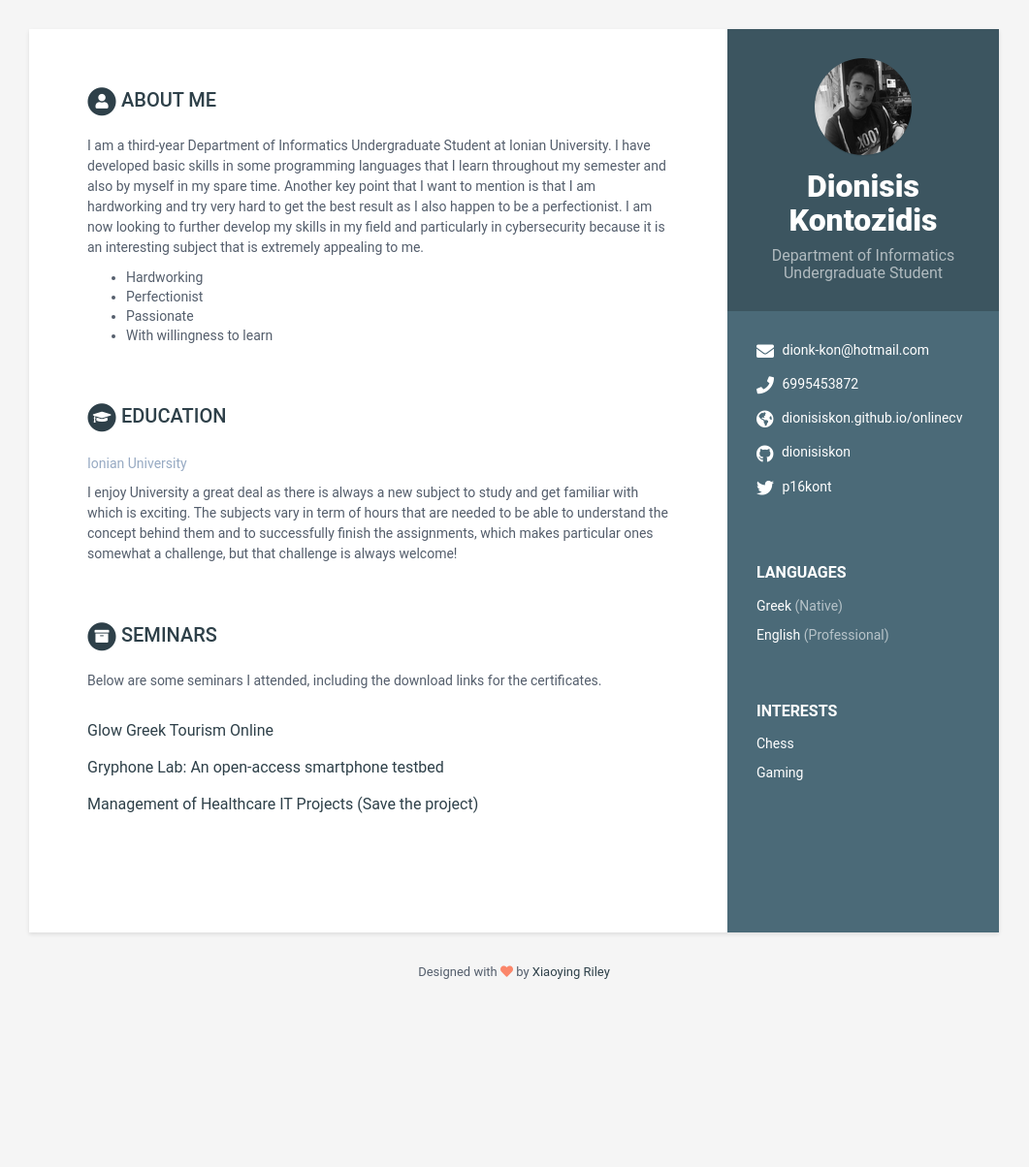
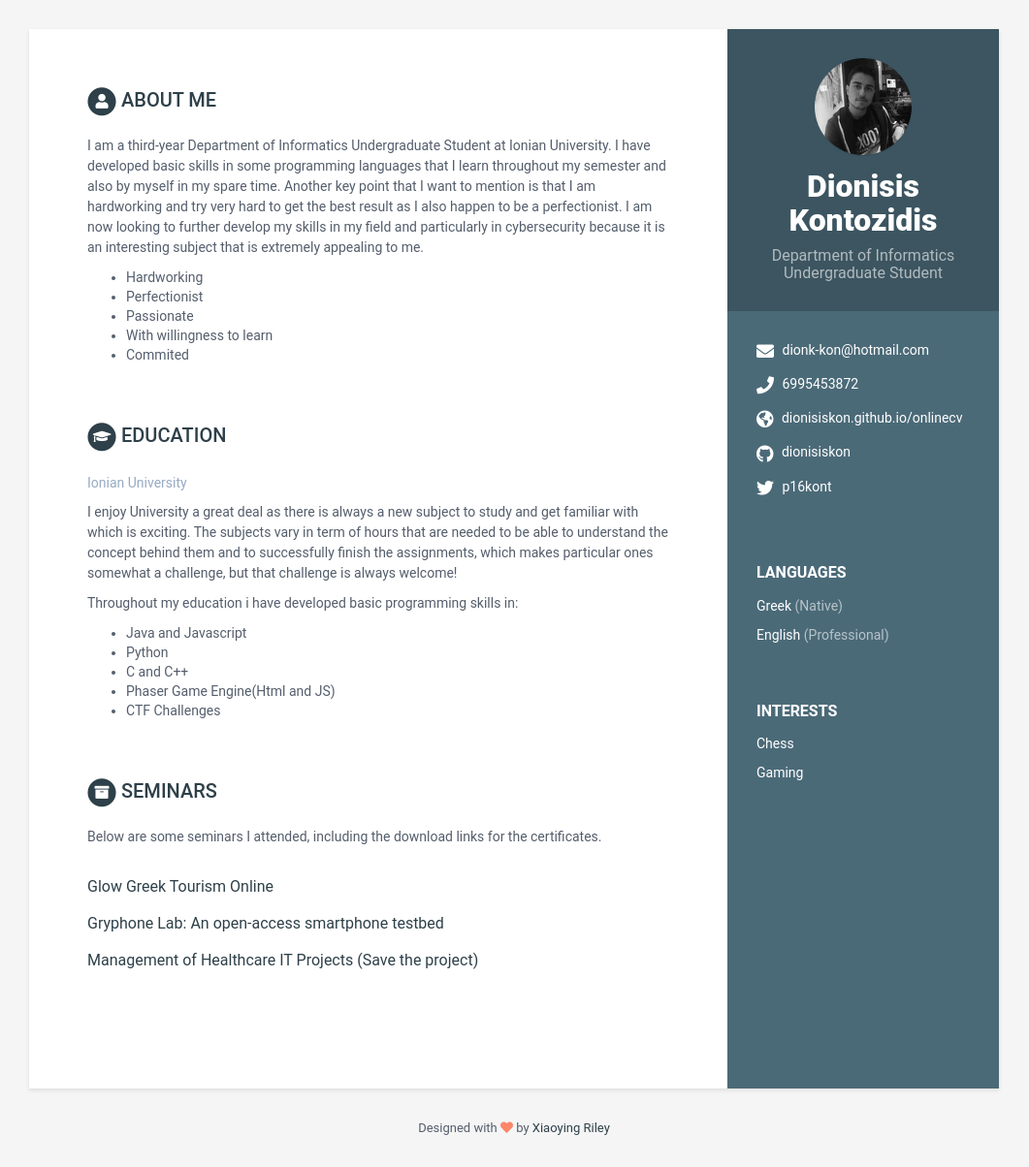
Before and after one commit to dionisiskon/OnlineCV, a Jekyll site: the page built from index.html, in a window 1280 px wide. Shown: the whole page at 97% size, without its empty margins (110-1171 px from the left). Built offline with Jekyll 4.4.1, drawn with Linux system fonts in a browser that asks for light colours; before the commit the page ends 1043 px from its top, so only the background shows below that.

Commit message:
More details included in resume

```diff
--- a/_data/data.yml
+++ b/_data/data.yml
@@ -51,11 +51,11 @@ career-profile:
      Another key point that I want to mention is that I am hardworking and try very hard to get the best result as I also happen to be a perfectionist. I am now looking to further develop my skills in my field and particularly in cybersecurity because it is an interesting subject that is extremely appealing to me.
 
 
-
         - Hardworking
         - Perfectionist
         - Passionate
         - With willingness to learn
+        - Commited
 education:
     - Expected degree: BSc in Computer Science
       university: Ionian University
@@ -64,6 +64,13 @@ education:
         I enjoy University a great deal as there is always a new subject to study and get familiar with which is exciting.
         The subjects vary in term of hours that are needed to be able to understand the concept behind them and to successfully finish the assignments, which makes particular ones somewhat a challenge, but that challenge is always welcome!
 
+        Throughout my education i have developed basic programming skills in:
+
+        - Java and Javascript
+        - Python
+        - C and C++
+        - Phaser Game Engine(Html and JS)
+        - CTF Challenges
 
     #- degree: BSc in Applied Mathematics
      # university: Bristol University
@@ -116,6 +123,7 @@ projects:
       Below are some seminars I attended, including the download links for the certificates.
 
     assignments:
+
       - title: Glow Greek Tourism Online
         link: "assets/certificates/glowgreek.pdf"
         tagline:
```
